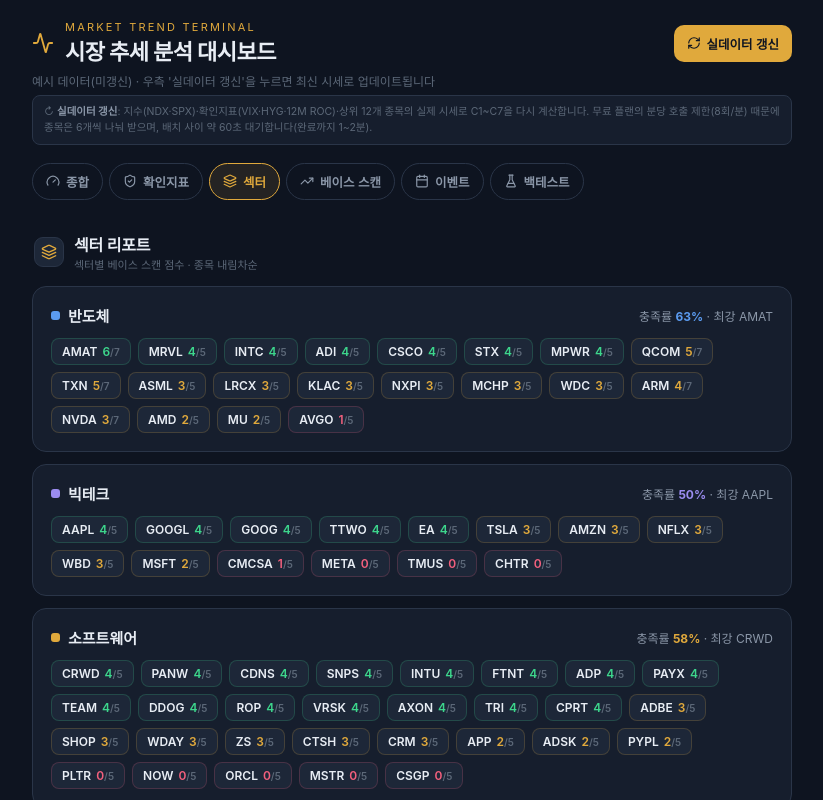
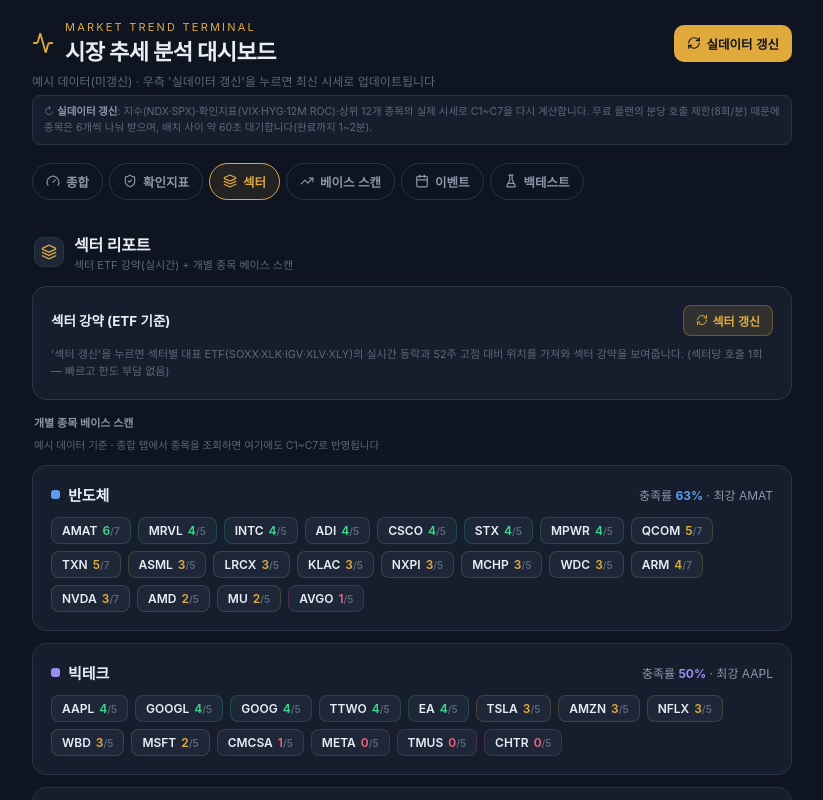
Before and after one commit to jsshin-stack/market-dashboard-for-hyunok, a Next.js app: page / in a window 1280 px wide. Both pictures are taken after a click on the button "섹터". Shown: the top 800 px of the page, without its empty margins (228-1051 px from the left). Built offline with nearby package versions, Linux system fonts and the light colour scheme.

Commit message:
Add files via upload

```diff
--- /dev/null
+++ b/pages/api/sectors.js
@@ -0,0 +1,58 @@
+// pages/api/sectors.js
+// 섹터별 대표 ETF를 Finnhub로 조회해 섹터 강약(등락률·52주 고점 대비 위치)을 반환합니다.
+// Finnhub 무료: 분당 60회, 미국 실시간. quote(현재가)+metric(52주 고저) 사용.
+// 환경변수: FINNHUB_API_KEY (Twelve Data와 별개의 키)
+// 사용법: /api/sectors
+
+// 대시보드 섹터 → 대표 ETF 매핑
+const SECTOR_ETF = [
+  { sector: "반도체", etf: "SOXX", color: "#5B9BF0" },
+  { sector: "빅테크", etf: "XLK", color: "#9B8CF0" },
+  { sector: "소프트웨어", etf: "IGV", color: "#E0A93C" },
+  { sector: "금융&헬스케어", etf: "XLV", color: "#3DD68C" },
+  { sector: "소비재", etf: "XLY", color: "#E0A93C" },
+];
+
+async function fnQuote(sym, key) {
+  const r = await fetch(`https://finnhub.io/api/v1/quote?symbol=${encodeURIComponent(sym)}&token=${key}`);
+  return r.json();   // { c: 현재가, d: 변화, dp: 변화%, pc: 전일종가, h, l, o }
+}
+async function fnMetric(sym, key) {
+  const r = await fetch(`https://finnhub.io/api/v1/stock/metric?symbol=${encodeURIComponent(sym)}&metric=all&token=${key}`);
+  return r.json();   // { metric: { "52WeekHigh":..., "52WeekLow":..., ... } }
+}
+
+export default async function handler(req, res) {
+  const key = process.env.FINNHUB_API_KEY;
+  if (!key) return res.status(500).json({ error: "FINNHUB_API_KEY 미설정 (Vercel 환경변수 확인)" });
+
+  try {
+    const out = [];
+    for (const { sector, etf, color } of SECTOR_ETF) {
+      try {
+        const q = await fnQuote(etf, key);
+        let pull = null, high52 = null;
+        try {
+          const m = await fnMetric(etf, key);
+          high52 = m && m.metric ? m.metric["52WeekHigh"] : null;
+          if (high52 && q.c) pull = +(((q.c - high52) / high52) * 100).toFixed(1);
+        } catch (e) { /* metric 실패해도 등락률은 표시 */ }
+
+        out.push({
+          sector, etf, color,
+          price: q.c ?? null,
+          dayChg: q.dp != null ? +q.dp.toFixed(2) : null,   // 당일 등락률%
+          prevClose: q.pc ?? null,
+          high52: high52 != null ? +high52.toFixed(2) : null,
+          pull,                                              // 52주 고점 대비 %
+          ok: q.c != null,
+        });
+      } catch (e) {
+        out.push({ sector, etf, color, ok: false, error: String(e) });
+      }
+    }
+    res.status(200).json({ ok: true, asOf: new Date().toISOString(), sectors: out });
+  } catch (e) {
+    res.status(500).json({ error: "서버 오류: " + (e.message || String(e)) });
+  }
+}
--- a/pages/index.js
+++ b/pages/index.js
@@ -1058,6 +1058,27 @@
   const [asOfDate, setAsOfDate] = useState(null);
   const [liveIdx, setLiveIdx] = useState(null);
   const [liveConf, setLiveConf] = useState(null);
+  const [sectorLive, setSectorLive] = useState(null);   // 섹터 ETF 강약
+  const [sectorLoading, setSectorLoading] = useState(false);
+  const [sectorMsg, setSectorMsg] = useState("");
+
+  // 섹터 ETF 강약 조회 (Finnhub, 섹터당 1회 → 5회로 끝)
+  async function refreshSectors() {
+    setSectorLoading(true);
+    setSectorMsg("섹터 ETF 시세 조회 중…");
+    try {
+      const resp = await fetch("/api/sectors");
+      const json = await resp.json();
+      if (resp.ok && json.ok) {
+        setSectorLive(json.sectors);
+        setSectorMsg(`갱신 완료 · ${new Date().toLocaleTimeString("ko-KR")}`);
+      } else {
+        setSectorMsg("조회 실패: " + (json.error || "오류") + " — FINNHUB_API_KEY를 확인하세요.");
+      }
+    } catch (e) {
+      setSectorMsg("조회 오류: " + e.message);
+    } finally { setSectorLoading(false); }
+  }
   const idxData = useMemo(() => {
     const base = { NDX: { ...IDX.NDX }, SPX: { ...IDX.SPX } };
     if (liveIdx) {
@@ -1400,28 +1421,81 @@
         {/* ── 섹터 ── */}
         {tab === "sectors" && (
           <>
-            <SectionTitle icon={Layers} sub="섹터별 베이스 스캔 점수 · 종목 내림차순">섹터 리포트</SectionTitle>
+            <SectionTitle icon={Layers} sub="섹터 ETF 강약(실시간) + 개별 종목 베이스 스캔">섹터 리포트</SectionTitle>
+
+            {/* 섹터 ETF 강약 (Finnhub, 빠른 실시간) */}
+            <Card style={{ marginBottom: 14 }}>
+              <div style={{ display: "flex", alignItems: "center", justifyContent: "space-between", marginBottom: 10 }}>
+                <b style={{ fontSize: 13.5 }}>섹터 강약 (ETF 기준)</b>
+                <button onClick={refreshSectors} disabled={sectorLoading} style={{
+                  display: "inline-flex", alignItems: "center", gap: 5, padding: "6px 12px", borderRadius: 8, cursor: sectorLoading ? "wait" : "pointer",
+                  background: sectorLoading ? C.line : `${C.brass}22`, border: `1px solid ${C.brass}55`, color: C.brass, fontSize: 12, fontWeight: 700,
+                }}>
+                  <RefreshCw size={12} style={sectorLoading ? { animation: "spin 1s linear infinite" } : undefined} /> 섹터 갱신
+                </button>
+              </div>
+              {sectorMsg && <div style={{ fontSize: 10.5, color: sectorMsg.includes("실패") || sectorMsg.includes("오류") ? C.down : C.dim, marginBottom: 10 }}>{sectorMsg}</div>}
+              {!sectorLive && !sectorMsg && (
+                <div style={{ fontSize: 11, color: C.dim, lineHeight: 1.6 }}>
+                  '섹터 갱신'을 누르면 섹터별 대표 ETF(SOXX·XLK·IGV·XLV·XLY)의 실시간 등락과 52주 고점 대비 위치를 가져와 섹터 강약을 보여줍니다. (섹터당 호출 1회 — 빠르고 한도 부담 없음)
+                </div>
+              )}
+              {sectorLive && (
+                <div style={{ display: "flex", flexDirection: "column", gap: 8 }}>
+                  {[...sectorLive].sort((a, b) => (b.dayChg ?? -99) - (a.dayChg ?? -99)).map((s) => {
+                    const up = (s.dayChg ?? 0) >= 0;
+                    return (
+                      <div key={s.sector} style={{ display: "flex", alignItems: "center", gap: 10, padding: "9px 12px", borderRadius: 9, background: C.panel2, border: `1px solid ${s.color}33` }}>
+                        <span style={{ width: 9, height: 9, borderRadius: 3, background: s.color, flexShrink: 0 }} />
+                        <div style={{ flex: 1, minWidth: 0 }}>
+                          <div style={{ fontSize: 13, fontWeight: 700 }}>{s.sector} <span style={{ fontSize: 10, color: C.dim }}>{s.etf}</span></div>
+                          {s.pull != null && <div style={{ fontSize: 10, color: C.dim }}>52주 고점 대비 {s.pull > 0 ? "+" : ""}{s.pull}%</div>}
+                        </div>
+                        {s.ok
+                          ? <div style={{ textAlign: "right" }}>
+                              <div style={{ fontSize: 15, fontWeight: 800, color: up ? C.up : C.down, fontVariantNumeric: "tabular-nums" }}>{up ? "+" : ""}{s.dayChg}%</div>
+                              <div style={{ fontSize: 10, color: C.dim }}>${s.price}</div>
+                            </div>
+                          : <span style={{ fontSize: 10, color: C.down }}>조회 실패</span>}
+                      </div>
+                    );
+                  })}
+                </div>
+              )}
+            </Card>
+
+            <div style={{ fontSize: 11, color: C.sub, margin: "0 2px 8px", fontWeight: 600 }}>개별 종목 베이스 스캔</div>
+            <div style={{ fontSize: 10.5, color: C.dim, margin: "0 2px 12px", lineHeight: 1.5 }}>
+              {lastUpdated ? `실시간 갱신 반영됨 · 갱신된 종목은 C1~C7(7항목), 미갱신 종목은 기존 C1~C5(5항목) 기준` : "예시 데이터 기준 · 종합 탭에서 종목을 조회하면 여기에도 C1~C7로 반영됩니다"}
+            </div>
             {SECTORS.map((s) => {
-              // 충족률(점수/만점) 기준으로 정렬·평균 (5점·7점 종목 혼재 대응)
-              const sorted = [...s.stocks].sort((a, b) => (b.c.reduce((x, y) => x + y, 0) / b.c.length) - (a.c.reduce((x, y) => x + y, 0) / a.c.length));
-              const avgRatio = s.stocks.reduce((a, b) => a + stockScore(b.c) / b.c.length, 0) / s.stocks.length;
+              // allStocks(실시간 병합)에서 이 섹터 종목을 가져온다. 갱신 시 c가 7항목으로 바뀜.
+              const stocks = s.stocks
+                .map((base) => allStocks.find((a) => a.t === base.t) || { ...base, score: stockScore(base.c) })
+                .filter((st) => st && st.c);
+              if (!stocks.length) return null;
+              const sorted = [...stocks].sort((a, b) => (b.score / b.c.length) - (a.score / a.c.length));
+              const avgRatio = stocks.reduce((a, b) => a + (b.score / b.c.length), 0) / stocks.length;
               const avgPct = Math.round(avgRatio * 100);
               const top = sorted[0];
+              const anyLive = stocks.some((st) => st.live);
               return (
                 <Card key={s.sector} style={{ marginBottom: 12 }}>
                   <div style={{ display: "flex", alignItems: "center", justifyContent: "space-between", marginBottom: 12 }}>
                     <div style={{ display: "flex", alignItems: "center", gap: 8 }}>
                       <span style={{ width: 9, height: 9, borderRadius: 3, background: s.color }} />
                       <b style={{ fontSize: 15 }}>{s.sector}</b>
+                      {anyLive && <span style={{ fontSize: 9, color: C.up, background: `${C.up}1A`, padding: "1px 6px", borderRadius: 999, fontWeight: 700 }}>LIVE</span>}
                     </div>
                     <div style={{ fontSize: 12, color: C.sub }}>충족률 <b style={{ color: s.color }}>{avgPct}%</b> · 최강 {top.t}</div>
                   </div>
                   <div style={{ display: "flex", flexWrap: "wrap", gap: 7 }}>
                     {sorted.map((st) => {
-                      const sc = stockScore(st.c), g = grade(sc, st.c.length);
+                      const g = grade(st.score, st.c.length);
                       return (
                         <span key={st.t} title={st.note} style={{ display: "inline-flex", alignItems: "center", gap: 5, padding: "5px 10px", borderRadius: 8, background: C.panel2, border: `1px solid ${g.color}33`, fontSize: 12, fontWeight: 600 }}>
-                          {st.t} <span style={{ color: g.color }}>{sc}<span style={{ color: C.dim, fontSize: 10 }}>/{st.c.length}</span></span>
+                          {st.live && <span style={{ width: 5, height: 5, borderRadius: 999, background: C.up }} />}
+                          {st.t} <span style={{ color: g.color }}>{st.score}<span style={{ color: C.dim, fontSize: 10 }}>/{st.c.length}</span></span>
                         </span>
                       );
                     })}
```
Also changed, not shown: 1 other file (tests, documents, lock files or other folders).
